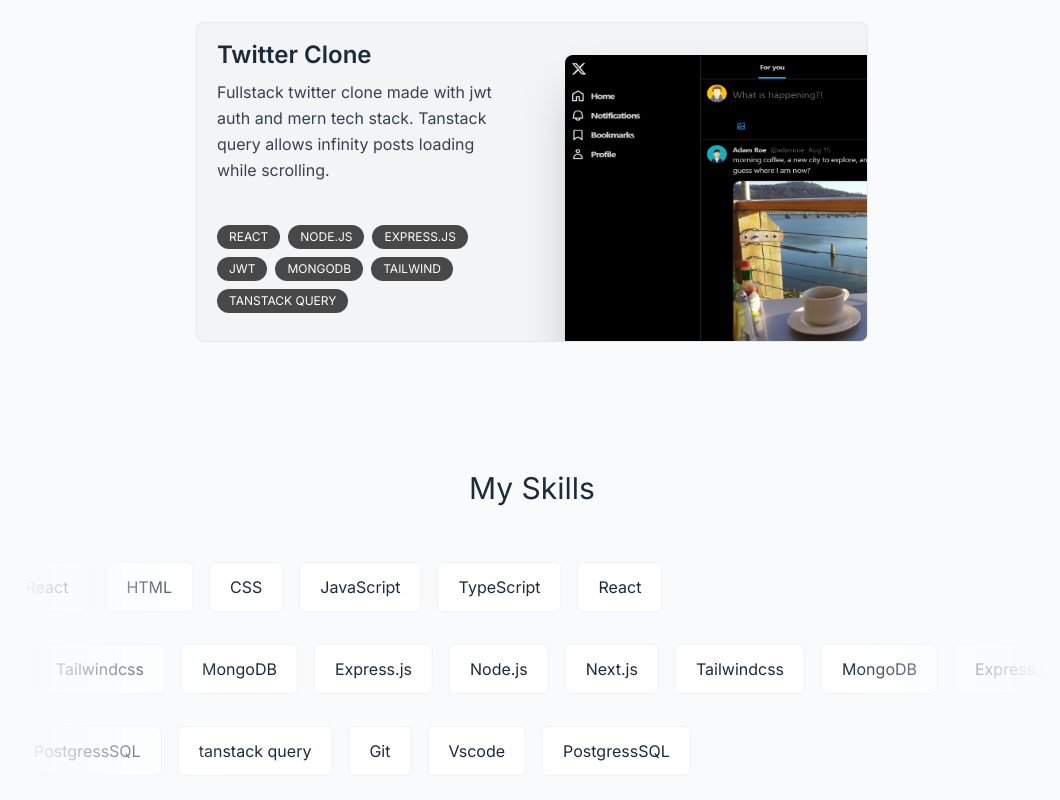
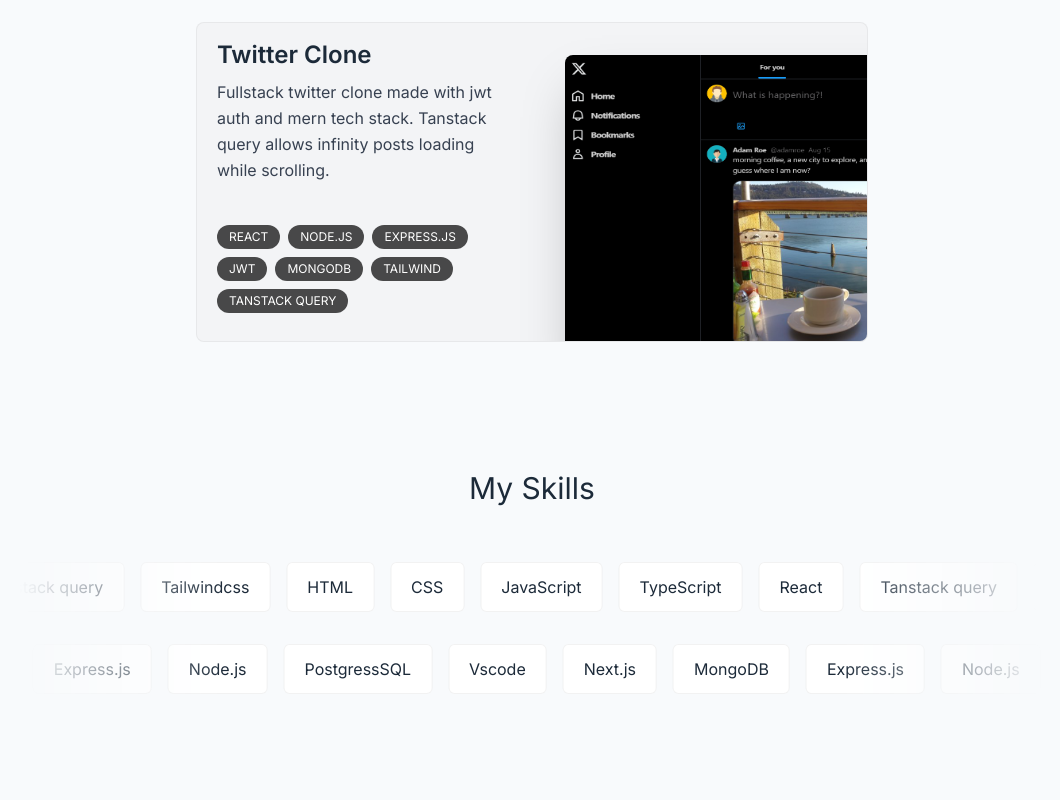
Before and after one commit to poteznyszymon/portfolio, a Next.js app: page / in a window 1280 px wide. Shown: the part 1586-2386 px from the top of the page, without its empty margins (108-1168 px from the left). Built offline with nearby package versions, Linux system fonts and the light colour scheme.

Commit message:
fixed skill section

```diff
--- a/components/Skills.tsx
+++ b/components/Skills.tsx
@@ -28,16 +28,11 @@
       <InfiniteMovingCards
         items={firstRowSkills}
         direction="right"
-        speed="normal"
+        speed="fast"
       />
       <InfiniteMovingCards
         items={secondRowSkills}
         direction="left"
-        speed="normal"
-      />
-      <InfiniteMovingCards
-        items={thirdRowSkills}
-        direction="right"
         speed="fast"
       />
     </div>
--- a/lib/data.ts
+++ b/lib/data.ts
@@ -52,19 +52,17 @@
   "JavaScript",
   "TypeScript",
   "React",
+  "Tanstack query",
+  "Tailwindcss",
 ];
 
 export const secondRowSkills = [
   "Next.js",
-  "Tailwindcss",
   "MongoDB",
   "Express.js",
   "Node.js",
+  "PostgressSQL",
+  "Vscode",
 ];
 
-export const thirdRowSkills = [
-  "tanstack query",
-  "Git",
-  "Vscode",
-  "PostgressSQL",
-];
+export const thirdRowSkills = [];
```
